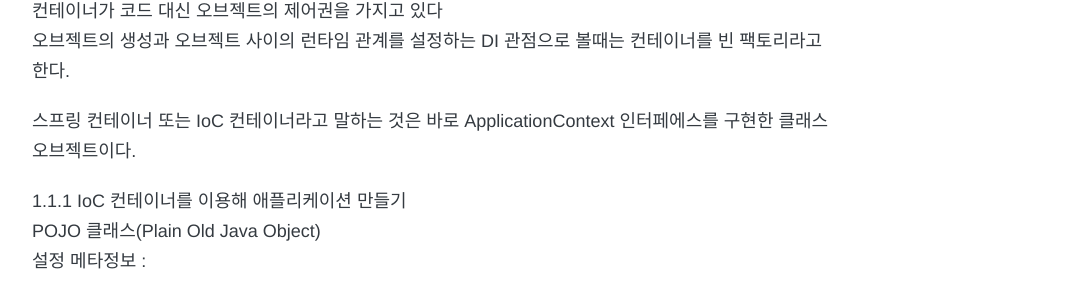
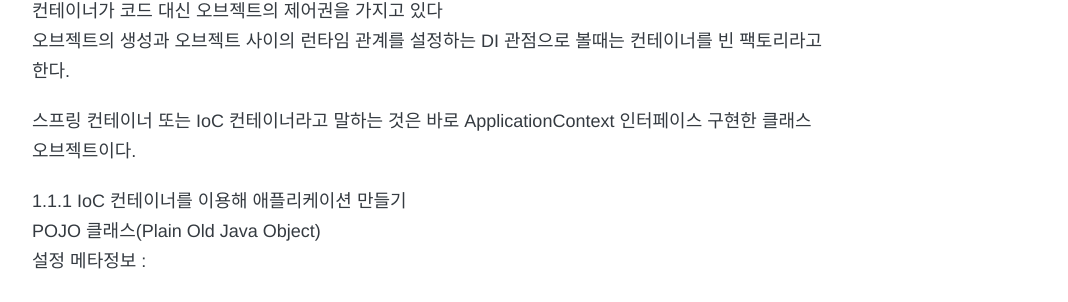
Before and after one commit to minigear/minigear.github.io, a Jekyll site: the page built from _posts/Spring/2017-10-11-tobyspring2_1.md, in a window 1280 px wide and 900 px high. Shown: the part 390-692 px from the top of the window, without its empty margins (208-1276 px from the left). Built offline with Jekyll 4.4.1, drawn with Linux system fonts in a browser that asks for light colours; nearby versions of some CDN libraries; comment, search, counter and statistics services are not loaded.

Commit message:
오타 수정

```diff
--- a/_posts/Spring/2017-10-11-tobyspring2_1.md
+++ b/_posts/Spring/2017-10-11-tobyspring2_1.md
@@ -13,7 +13,7 @@
 컨테이너가 코드 대신 오브젝트의 제어권을 가지고 있다
 오브젝트의 생성과 오브젝트 사이의 런타임 관계를 설정하는 DI 관점으로 볼때는 컨테이너를 빈 팩토리라고 한다.
 
-스프링 컨테이너 또는 IoC 컨테이너라고 말하는 것은 바로 ApplicationContext 인터페에스를 구현한 클래스 오브젝트이다.
+스프링 컨테이너 또는 IoC 컨테이너라고 말하는 것은 바로 ApplicationContext 인터페이스 구현한 클래스 오브젝트이다.
 
 1.1.1 IoC 컨테이너를 이용해 애플리케이션 만들기
 POJO 클래스(Plain Old Java Object)
```
